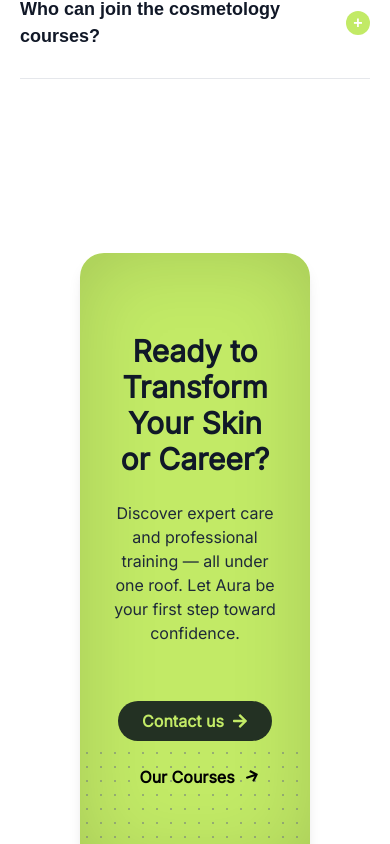
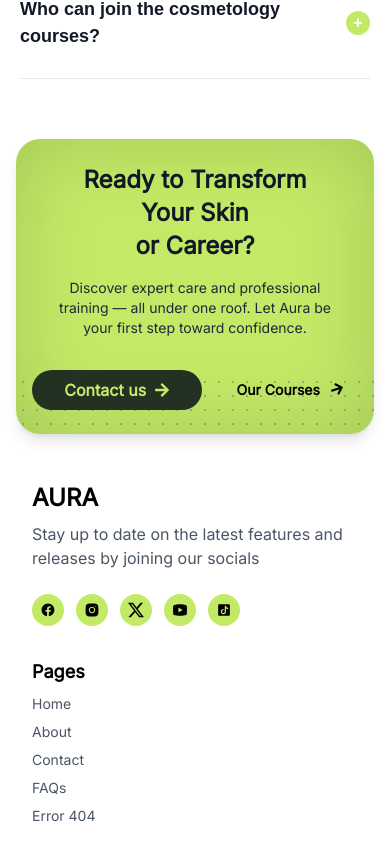
Before and after one commit to krishnnaaaaaaaa/Auraasthetic, a React (Vite) app: page / in a window 390 px wide. Shown: the part 6628-7472 px from the top of the page. Built offline with nearby package versions, Linux system fonts and the light colour scheme.

Commit message:
corrected the  Herocard responsiveness.

```diff
--- a/src/Components/Home/HeroCard.jsx
+++ b/src/Components/Home/HeroCard.jsx
@@ -8,8 +8,12 @@
   const [courseHovered, setCourseHovered] = useState(false);
 
   return (
-    <div className="flex w-full items-center justify-center p-2 px-20 bg-white min-h-screen">
-      <div className="relative w-full bg-[#c2ea66] rounded-3xl px-8 py-20 md:px-16 text-center shadow-lg overflow-hidden">
+
+    <div className="flex w-full
+    items-start sm:items-center justify-center px-4 sm:px-6 md:px-20 bg-white
+    ">
+  <div className="relative w-full sm:max-w-full max-w-[360px] bg-[#c2ea66] rounded-3xl px-4 sm:px-8 md:px-16 py-6 sm:py-20 text-center shadow-lg overflow-hidden">
+
 
         {/* Inner Shadow */}
         <div
@@ -17,7 +21,7 @@
           style={{ boxShadow: 'inset 0 0 80px rgba(0,0,0,0.15)' }}
         />
 
-        {/*  Permanent Dotted Background at Bottom Area */}
+        {/* Dotted Background */}
         <div
           className="absolute bottom-0 left-0 w-full"
           style={{
@@ -30,22 +34,32 @@
           }}
         />
 
-        {/* Content Above Dots */}
-        <h1 className="text-3xl md:text-5xl font-bold text-gray-900 mb-6 relative z-10">
-          Ready to Transform Your Skin or Career?
-        </h1>
+        {/* Heading */}
 
-        <p className="text-base md:text-lg text-gray-800 max-w-2xl mx-auto mb-10 relative z-10">
+      <h1 className="text-2xl sm:text-3xl md:text-5xl font-bold text-gray-900 mb-4 sm:mb-6 relative z-10 leading-snug">
+  <span className="block sm:inline">Ready to Transform</span>{' '}
+
+
+  <span className="block sm:inline">Your Skin</span>{' '}
+  <span className="block sm:hidden">or Career?</span>
+  <span className="hidden sm:inline"> or Career?</span>
+</h1>
+
+
+        {/* Paragraph */}
+        <p className="text-sm sm:text-large md:text-lg text-gray-800 max-w-[90%] sm:max-w-xl mx-auto mb-8 sm:mb-10 relative z-10">
           Discover expert care and professional training — all under one roof. Let Aura be your first step toward confidence.
         </p>
 
-        <div className="flex flex-col sm:flex-row justify-center items-center gap-6 relative z-10">
+        {/* Buttons */}
+        <div className="flex
+        flex-row justify-center items-center gap-3 sm:gap-6 relative z-10 w-full">
 
           {/* Contact Button */}
           <button
             onMouseEnter={() => setIsHovered(true)}
             onMouseLeave={() => setIsHovered(false)}
-            className="mt-4 bg-[#233123] px-6 py-2 rounded-full text-[#C2EA66] font-semibold flex items-center gap-0 overflow-hidden relative"
+            className="w-full sm:w-auto bg-[#233123] px-6 py-2 rounded-full text-[#C2EA66] font-semibold flex items-center gap-0 overflow-hidden relative justify-center"
           >
             <motion.span
               className="w-5 h-5 absolute left-4"
@@ -79,15 +93,15 @@
             </motion.span>
           </button>
 
-          {/* "Our Courses" Button */}
+          {/* Our Courses */}
           <div
-            className="inline-block"
+            className="inline-block w-full sm:w-auto text-center"
             onMouseEnter={() => setCourseHovered(true)}
             onMouseLeave={() => setCourseHovered(false)}
           >
             <button
               type="button"
-              className="flex items-center gap-1 text-black font-semibold text-base transition-colors"
+              className="flex justify-center items-center gap-1 text-black font-semibold text-sm sm:text-base transition-colors w-full sm:w-auto"
             >
               Our Courses
               <span className="relative w-3 h-4 inline-block">
```
